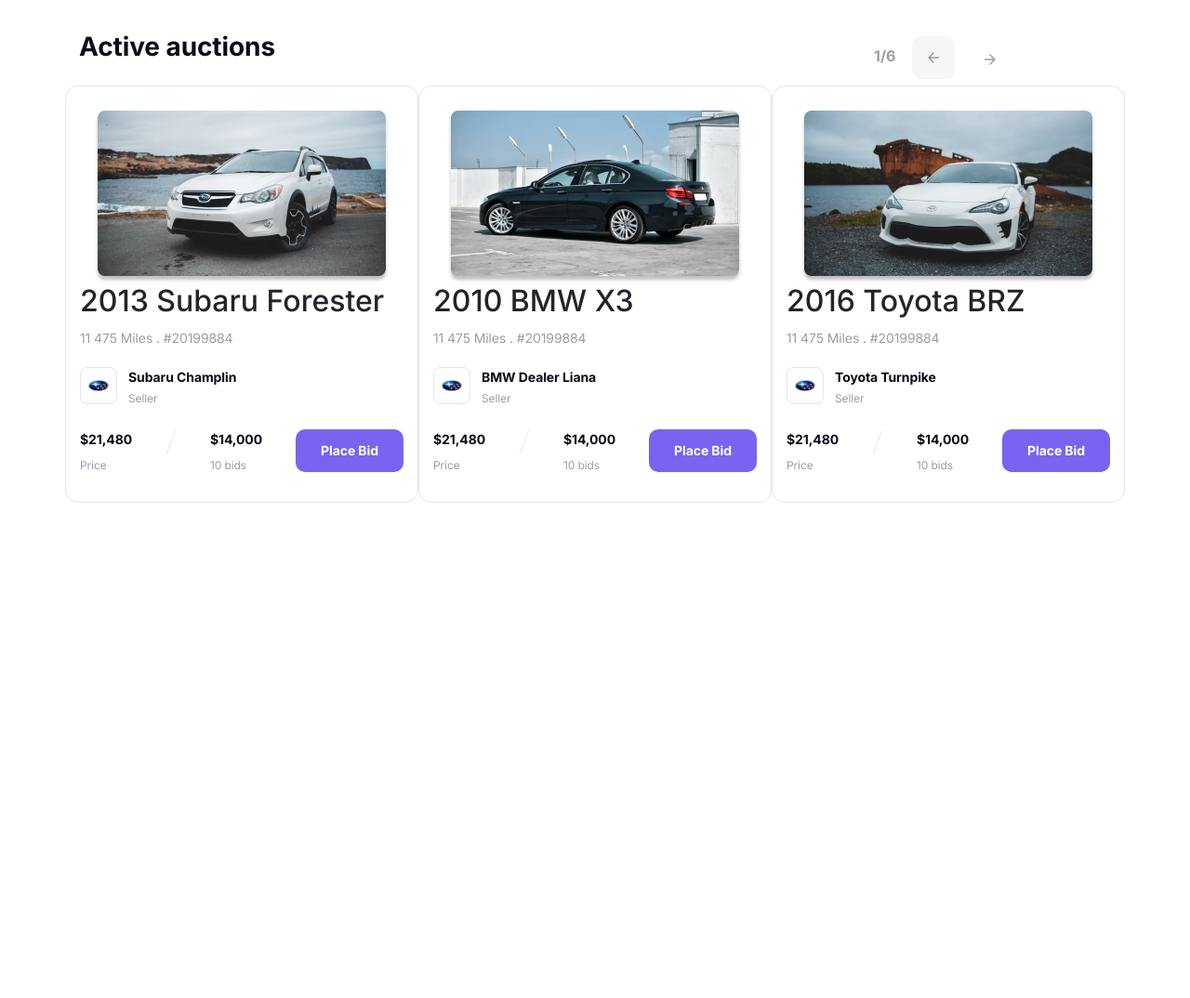
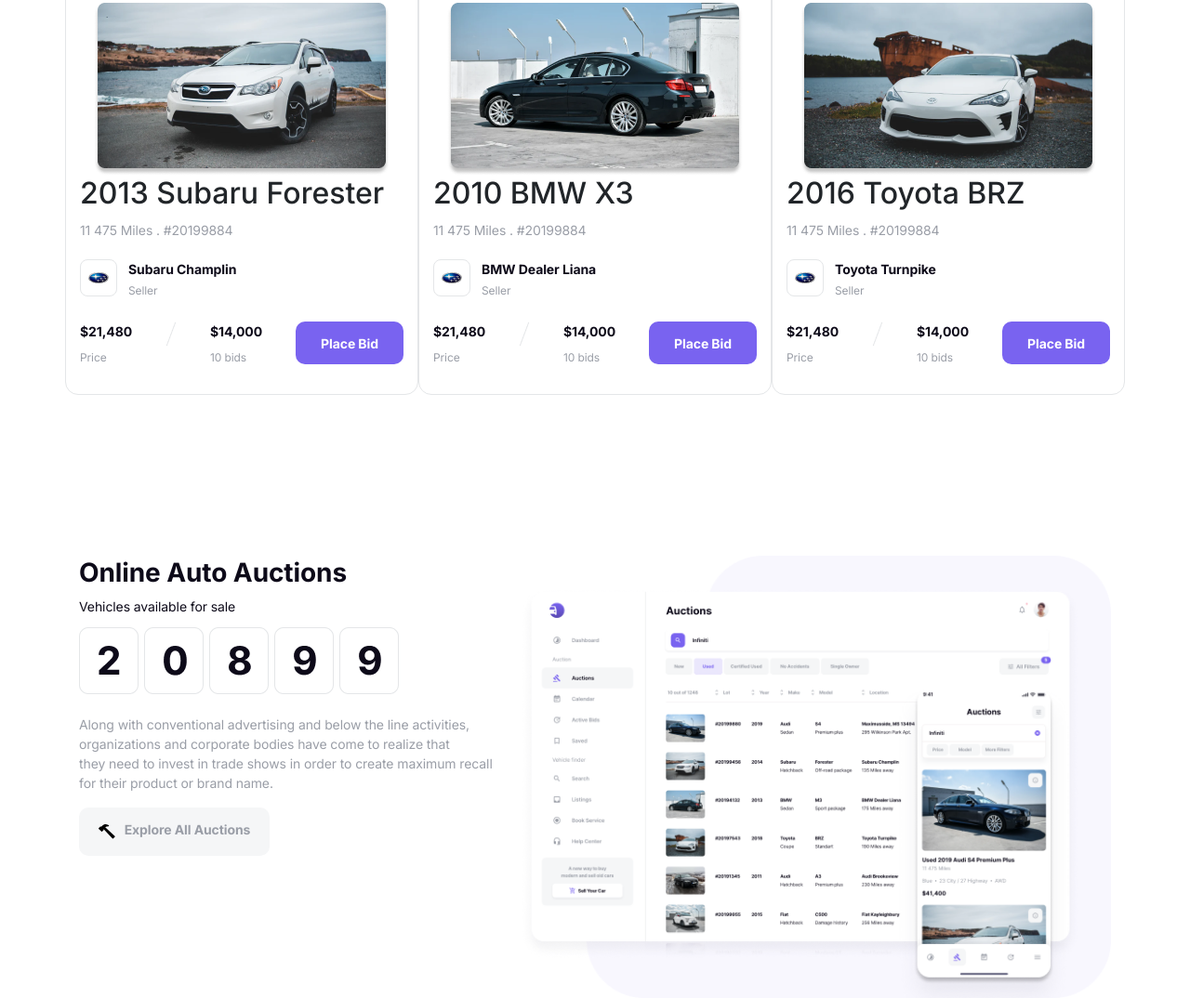
Before and after one commit to Jakir-imam/figma-to-html-project--car-shop-website-, a plain HTML site: page index.html in a window 1280 px wide. Shown: the part 951-2025 px from the top of the page at 93% size. Before the commit the page ends 1492 px from the top, so only its background shows below. Drawn offline with nearby package versions, Linux system fonts and the light colour scheme.

Commit message:
I have completed until online auctions section

```diff
--- a/css/responsive.css
+++ b/css/responsive.css
@@ -56,6 +56,7 @@
   }
   .brand-section {
     margin-top: 170px;
+    margin-bottom: 30px;
   }
   .select-section .btn {
     display: block;
@@ -66,20 +67,31 @@
   }
   .auctions-section {
     text-align: center;
-
+    margin-bottom: 30px;
   }
   .sell-card-div .sell-card {
     margin: 0 auto;
     margin-bottom: 20px;
     text-align: center;
   }
+  .online-auctions-section {
+    text-align: center;
+    margin-top: 0px;
+  }
+  .online-auctions-section .left-part {
+    margin-bottom: 30px;
+  }
 }
 /* Small devices (portrait tablets and large phones, 600px and up) */
 @media only screen and (min-width: 600px) {
   .example {background: green;}
   /* Medium devices (landscape tablets, 768px and up) */
-@media only screen and (min-width: 768px) {
+@media only screen and (max-width: 768px) {
 
+}
+
+/* Large devices (laptops/desktops, 992px and up) */
+@media only screen and (max-width: 992px) {
   .select-row {
     position: static;
   }
@@ -102,14 +114,19 @@
     margin: 0 auto;
     margin-bottom: 10px;
   }
-
-}
-
-/* Large devices (laptops/desktops, 992px and up) */
-@media only screen and (min-width: 992px) {
+  .sell-card .bot-group {
+    display: flex;
+    justify-content: center;
+  }
+  .sell-card .bot-group .bid-btn {
+    margin-top: 10px;
+  }
 
 }
 
 /* Extra large devices (large laptops and desktops, 1200px and up) */
-@media only screen and (min-width: 1200px) {
-  .example {background: pink;}
+@media only screen and (max-width: 1024px) {
+
+
+
+}
--- a/css/style.css
+++ b/css/style.css
@@ -135,6 +135,9 @@ body h1 ,h2 ,h3 ,h4 ,h5, p {
 	position: absolute;
 	left: 120px;
 }
+.auctions-section {
+	margin-bottom: 173px;
+}
 .auctions-section .sell-card {
 	padding-bottom: 29px;
 	width: 360px;
@@ -241,3 +244,54 @@ body h1 ,h2 ,h3 ,h4 ,h5, p {
 	height: 46px;
 	padding-top: 12px;
 }
+
+/* online auctions section */
+
+.online-auctions-section .left-part h1 {
+	font-family: 'Inter';
+	font-style: normal;
+	font-weight: 700;
+	font-size: 28px;
+	line-height: 36px;
+	letter-spacing: -0.1px;
+	color: #0D0A19;
+}
+.online-auctions-section .left-part h5 {
+	font-family: 'Inter';
+	font-style: normal;
+	font-weight: 400;
+	font-size: 14px;
+	line-height: 21px;
+	letter-spacing: -0.1px;
+	color: #0D0A19;
+	margin-bottom: 12px;
+}
+.online-auctions-section .left-part p {
+	font-family: 'Inter';
+	font-style: normal;
+	font-weight: 400;
+	font-size: 14px;
+	line-height: 21px;
+	letter-spacing: -0.1px;
+	color: #9A9EA7;
+	margin-top: 22px;
+}
+.left-part .btn  {
+	background: #F5F6F7;
+	border-radius: 10px;
+	font-family: 'Inter';
+	font-style: normal;
+	font-weight: 700;
+	font-size: 14px;
+	line-height: 21px;
+	letter-spacing: -0.1px;
+	color: #9A9EA7;
+	width: 205px;
+	height: 52px;
+	padding-top: 12px;
+}
+.left-part .btn img {
+	width: 18px;
+	height: auto;
+	margin-right: 10px;
+}
--- a/index.html
+++ b/index.html
@@ -178,7 +178,7 @@
                 <span>10 bids</span>
               </div>
               <div class="bot-btn">
-                <a href="" class="bid-btn">Place Bid</a>
+                <a href="" class="btn bid-btn">Place Bid</a>
               </div>
             </div>
           </div>
@@ -210,7 +210,7 @@
                 <span>10 bids</span>
               </div>
               <div class="bot-btn">
-                <a href="" class="bid-btn">Place Bid</a>
+                <a href="" class="btn bid-btn bid-btn-1">Place Bid</a>
               </div>
             </div>
           </div>
@@ -242,13 +242,32 @@
                 <span>10 bids</span>
               </div>
               <div class="bot-btn">
-                <a href="" class="bid-btn">Place Bid</a>
+                <a href="" class="btn bid-btn bid-btn-1">Place Bid</a>
               </div>
             </div>
           </div>
         </div>
       </div>
     </section>
+    <!-- Online Auctions -->
+    <section class="online-auctions-section">
+      <div class="container">
+        <div class="row">
+          <div class="col-md-5 left-part">
+          <h1>Online Auto Auctions</h1>
+          <h5>Vehicles available for sale</h5>
+          <img src="img/counter.png" alt="">
+          <p>Along with conventional advertising and below the line activities, organizations and corporate bodies have come to realize that<br> they need to invest in trade shows in order to create maximum recall for their product or brand name.</p>
+          <a href="" class="btn"><img src="img/hammer.svg" alt="">Explore All Auctions</a>
+        </div>
+        <div class="col-md-7 right-part">
+          <img src="img/auction-img.png" alt="" class="img-fluid">
+        </div>
+      </div>
+        </div>
+    </section>
+
+    <!--  -->
 
     <!-- Optional JavaScript -->
     <!-- jQuery first, then Popper.js, then Bootstrap JS -->
```
Also changed, not shown: img/auction-img.png (added), img/counter.png (added), img/hammer.svg (added).
